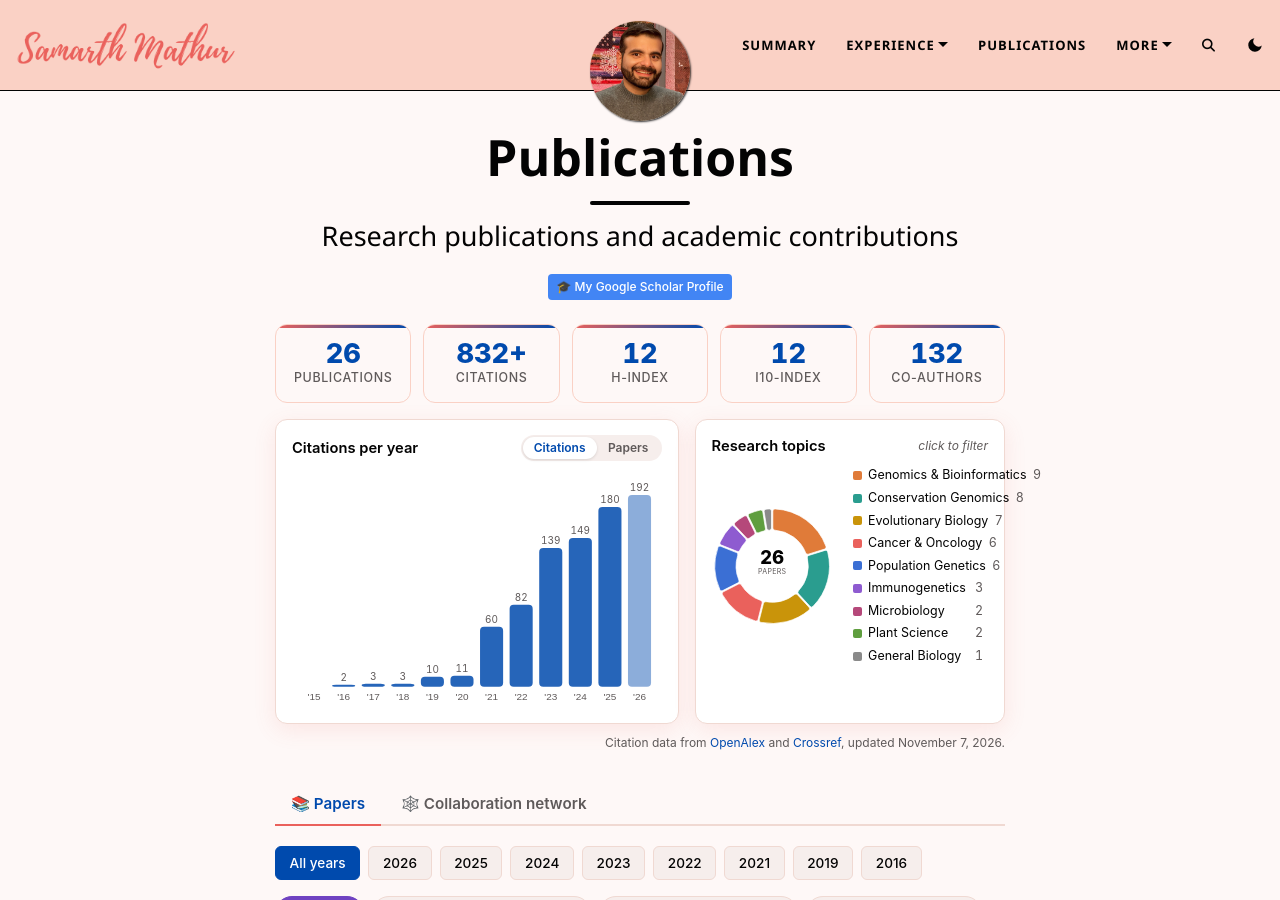
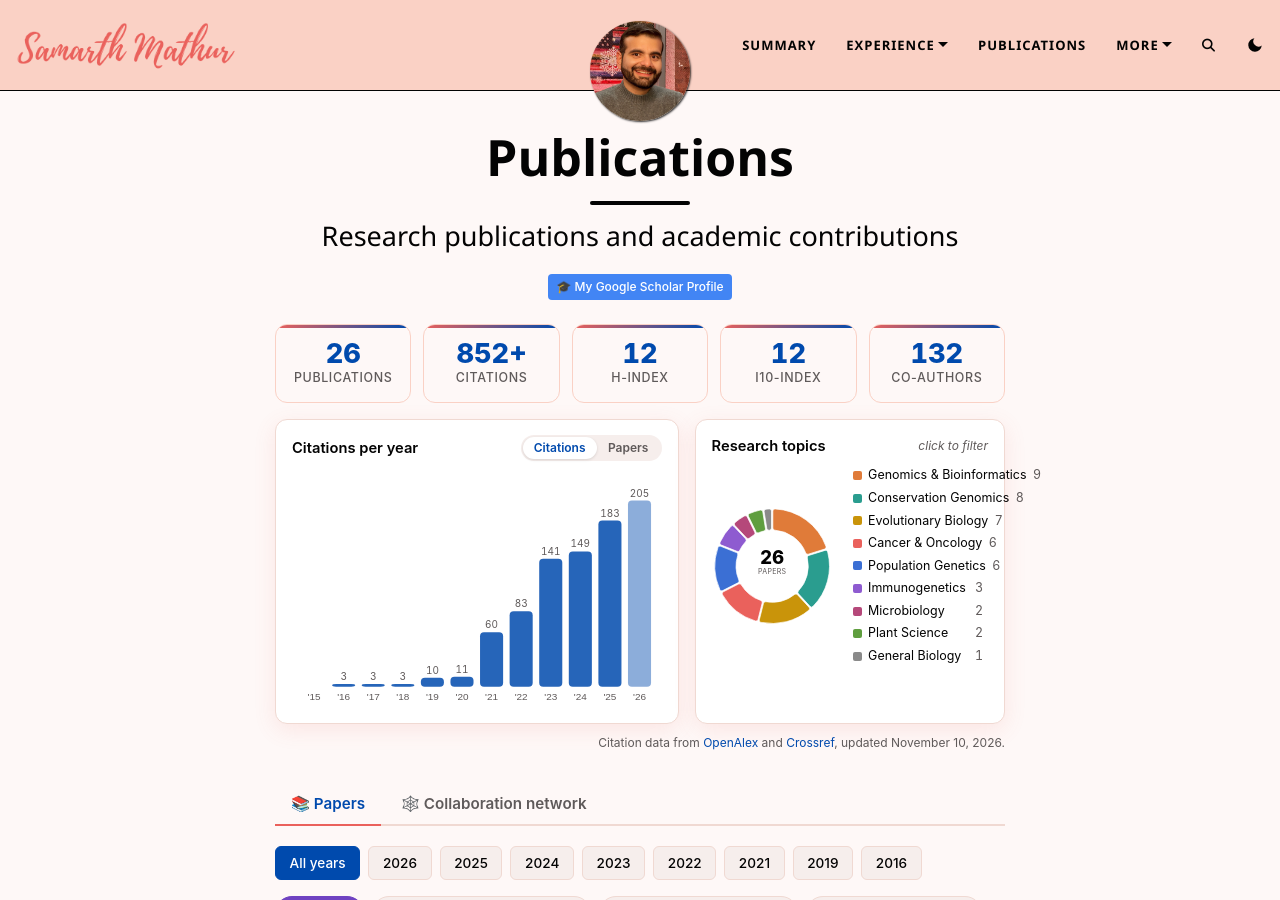
Before and after one commit to samarth8392/samarth8392.github.io, a Jekyll site: the page built from pubs.md, in a window 1280 px wide and 900 px high. Built offline with Jekyll 4.4.1, drawn with Linux system fonts in a browser that asks for light colours; comment, search, counter and statistics services are not loaded; some of the changed text lies outside the part shown.

Commit message:
chore: update publication data from Crossref/OpenAlex

```diff
--- a/_data/metrics.json
+++ b/_data/metrics.json
@@ -1,5 +1,5 @@
 {
-  "citations": 832,
+  "citations": 852,
   "h_index": 12,
   "i10_index": 12,
   "citations_by_year": [
@@ -9,7 +9,7 @@
     },
     {
       "year": 2016,
-      "citations": 2
+      "citations": 3
     },
     {
       "year": 2017,
@@ -33,11 +33,11 @@
     },
     {
       "year": 2022,
-      "citations": 82
+      "citations": 83
     },
     {
       "year": 2023,
-      "citations": 139
+      "citations": 141
     },
     {
       "year": 2024,
@@ -45,12 +45,12 @@
     },
     {
       "year": 2025,
-      "citations": 180
+      "citations": 183
     },
     {
       "year": 2026,
-      "citations": 192
+      "citations": 205
     }
   ],
-  "updated": "2026-11-07"
+  "updated": "2026-11-10"
 }
```
Also changed, not shown: _data/publications.json.
